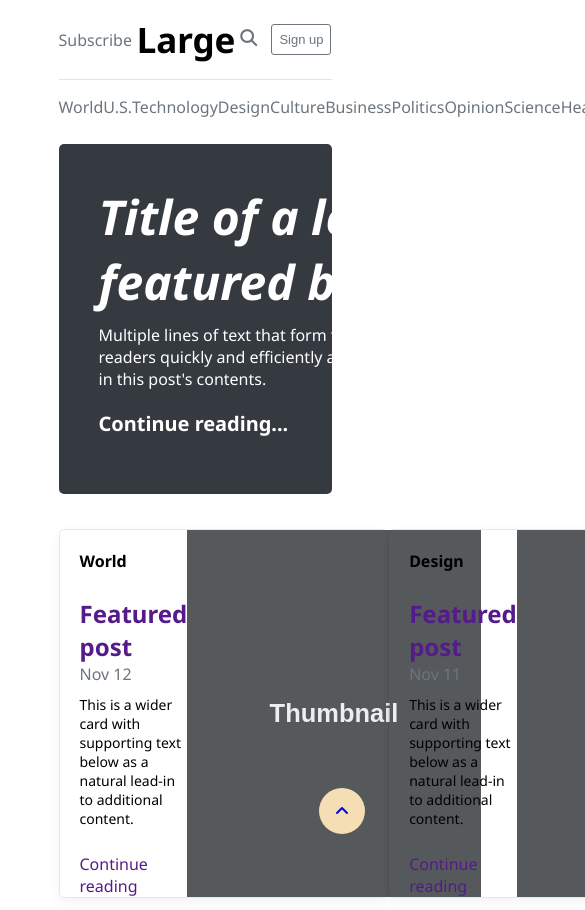
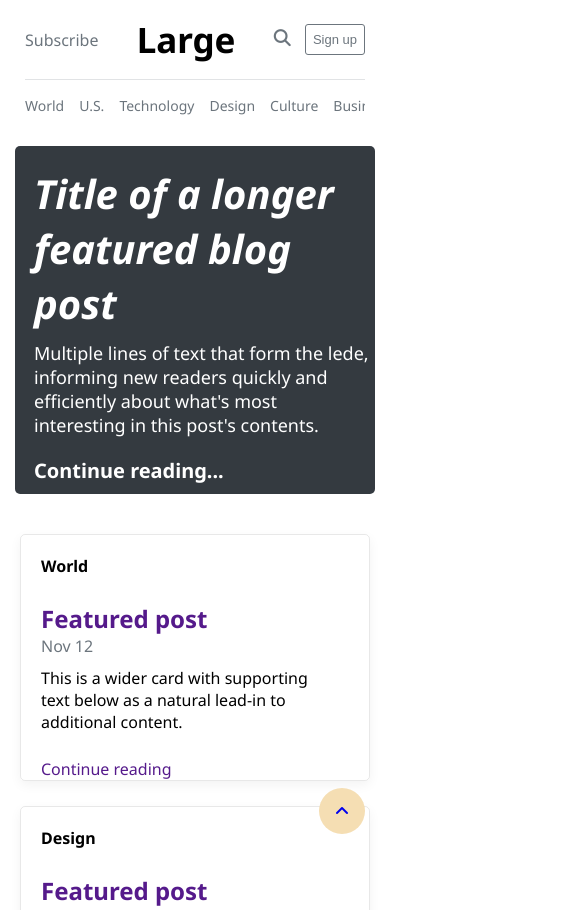
Before and after one commit to coderILKIN/CodeMarketing_Bootstrap_BlogTemplate, a plain HTML site: page index.html in a window 390 px wide. Shown: the top 910 px of the page, 585 px wide, since content can reach past the window. Drawn offline with Linux system fonts and the light colour scheme.

Commit message:
add responsive design

```diff
--- a/assets/css/style.css
+++ b/assets/css/style.css
@@ -16,8 +16,33 @@ a {
 }
 
 .container {
-    width: 70%;
+    width: 1140px;
     margin: 0px auto;
+}
+
+@media screen and (max-width: 1200px) {
+    .container {
+        width: 920px;
+    }
+}
+
+@media screen and (max-width: 992px) {
+    .container {
+        width: 700px;
+    }
+}
+
+
+@media screen and (max-width: 768px) {
+    .container {
+        width: 530px;
+    }
+}
+
+@media screen and (max-width: 576px) {
+    .container {
+        width: 100%;
+    }
 }
 
 .hr {
@@ -34,7 +59,7 @@ header {
     position: -webkit-sticky;
     top: 0px;
     z-index: 100;
-    /* background-color:bisque; */
+    background-color: white;
 }
 
 .header-top {
@@ -102,6 +127,33 @@ header .icon i {
     text-decoration: underline;
 }
 
+@media screen and (max-width: 992px) {
+    nav {
+        overflow-x: scroll;
+        scrollbar-width: none;
+    }
+
+    .header-nav nav ul {
+        column-gap: 15px;
+    }
+
+}
+
+@media screen and (max-width: 576px) {
+    .header-nav nav ul {
+        font-size: 14px;
+    }
+
+    header {
+        width: 100%;
+        padding: 0px 25px;
+    }
+
+}
+
+
+
+
 /* -----Header End------ */
 
 
@@ -141,6 +193,79 @@ header .icon i {
     display: inline-block;
 }
 
+@media screen and (max-width: 992px) {
+    .banner-container {
+        height: 60vh;
+
+    }
+
+    .banner-text {
+        width: 300px;
+
+    }
+
+    .banner-text h1 {
+        font-size: 45px;
+    }
+
+    .banner-text p {
+
+        font-size: 18px;
+    }
+
+}
+
+@media screen and (max-width: 768px) {
+    .banner-container {
+        height: 33vh;
+        padding: 20px;
+
+    }
+
+    .banner-text {
+        width: 100%;
+    }
+
+    .banner-text h1 {
+        font-size: 35px;
+    }
+
+    .banner-text p {
+
+        font-size: 18px;
+    }
+
+}
+
+@media screen and (max-width: 576px) {
+
+    #banner {
+        padding: 15px;
+    }
+
+    .banner-container {
+        width: 100%;
+        height: 100%;
+        padding: 20px 2px 10px 19px;
+    }
+
+    .banner-text {
+        width: 100%;
+    }
+
+    .banner-text h1 {
+        font-size: 40px;
+    }
+
+    .banner-text p {
+
+        font-size: 18px;
+    }
+
+}
+
+
+
 /* -----Banner End------ */
 
 
@@ -159,7 +284,7 @@ header .icon i {
 
 .card {
     display: flex;
-    width: 518px;
+    width: calc(100% / 2 - 15px);
     border: 1px solid rgba(0, 0, 0, .09);
     border-radius: 5px;
     box-shadow: 0 .25rem .75rem rgba(0, 0, 0, .05);
@@ -167,13 +292,13 @@ header .icon i {
 
 
 .card-text {
-    padding: 20px 0px 0px 20px;
+    padding: 20px 30px 0px 20px;
 }
 
 
 .card-image img {
+    width: 200px;
     height: 100%;
-
 }
 
 
@@ -188,7 +313,7 @@ header .icon i {
 
 .card-text p {
     padding-top: 10px;
-    font-size: 14px;
+    font-size: 16px;
 
 }
 
@@ -197,6 +322,43 @@ header .icon i {
     padding-top: 25px;
 }
 
+
+@media screen and (max-width: 992px) {
+    .card {
+        width: calc(100% / 2);
+        /* height: 250px; */
+    }
+}
+
+
+@media screen and (max-width: 768px) {
+    .card-container {
+        flex-direction: column;
+        row-gap: 25px;
+    }
+
+    .card {
+        width: 100%;
+    }
+
+    .card-image {
+        display: none;
+
+    }
+
+}
+
+
+@media screen and (max-width: 576px) {
+    .card-container {
+        padding: 0px 20px;
+    }
+
+    .card {
+        width: 100%;
+    }
+
+}
 
 /* -----SectionCard End----- */
 
@@ -351,7 +513,6 @@ ol {
     position: sticky;
     position: -webkit-sticky;
     top: 150px;
-    height: 400px;
 }
 
 
@@ -416,6 +577,57 @@ ol {
     color: #007bff;
 }
 
+@media screen and (max-width: 992px) {
+
+    main {
+        width: 75%;
+    }
+
+    aside {
+        width: 25%;
+        padding: 0px;
+    }
+}
+
+
+@media screen and (max-width: 768px) {
+    .main-container {
+        flex-direction: column;
+        row-gap: 50px;
+    }
+
+    main {
+        width: 100%;
+    }
+
+    aside {
+        width: 100%;
+        padding: 0px;
+    }
+
+    .asaid-body {
+        position: static;
+    }
+}
+
+
+@media screen and (max-width: 576px) {
+    .main-container {
+        padding: 0px 15px;
+    }
+
+    .main-container p {
+        font-size: 15px;
+    }
+
+    .asaid-body {
+        position: static;
+    }
+}
+
+
+
+
 /*  Main Oll End */
 
 
@@ -448,13 +660,13 @@ ol {
 
 /* Angle icon start */
 
-.angle{
+.angle {
     position: fixed;
     bottom: 10px;
     right: 25px;
 }
 
-.angle a{
+.angle a {
     display: inline-block;
     padding: 12px 16px;
     background-color: wheat;
```
